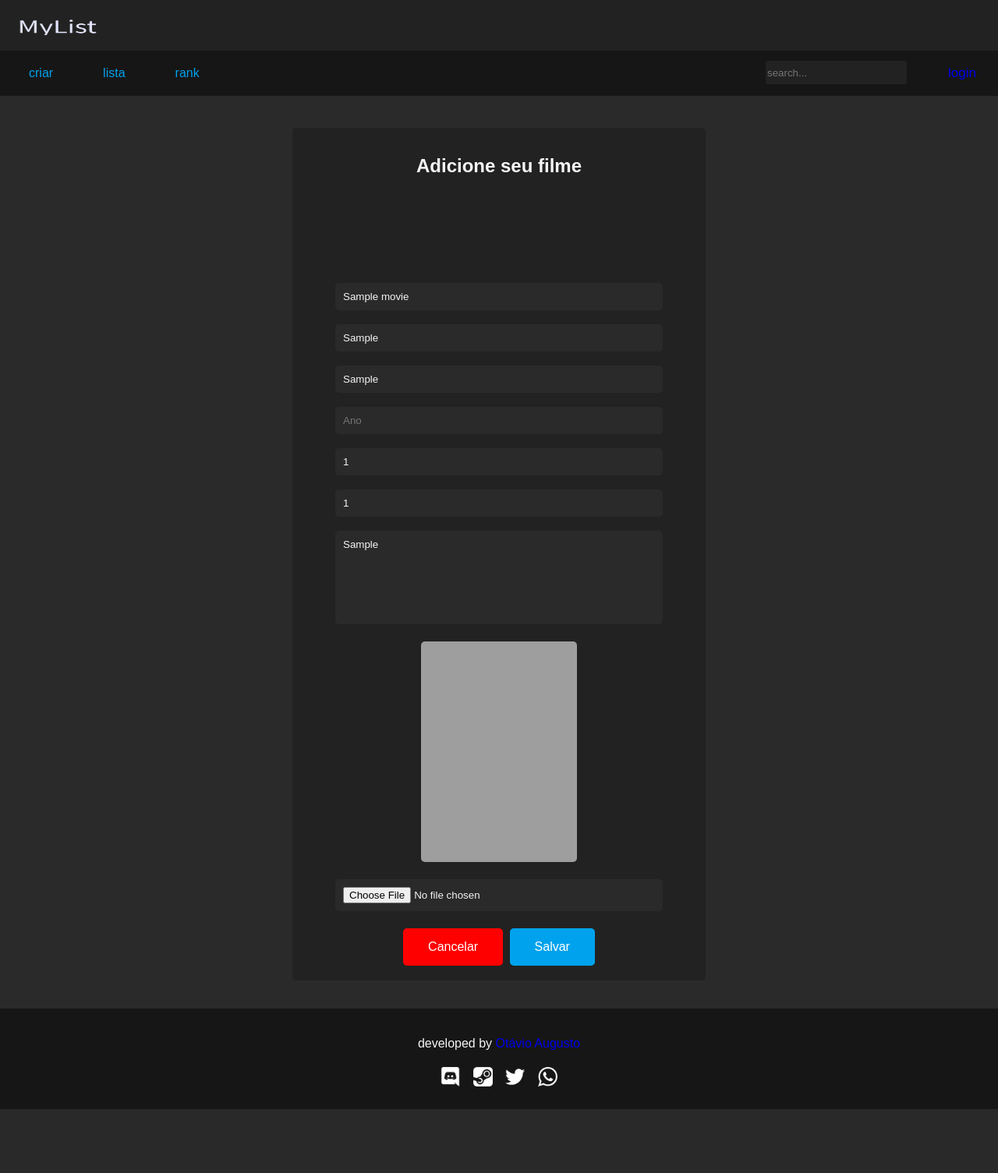
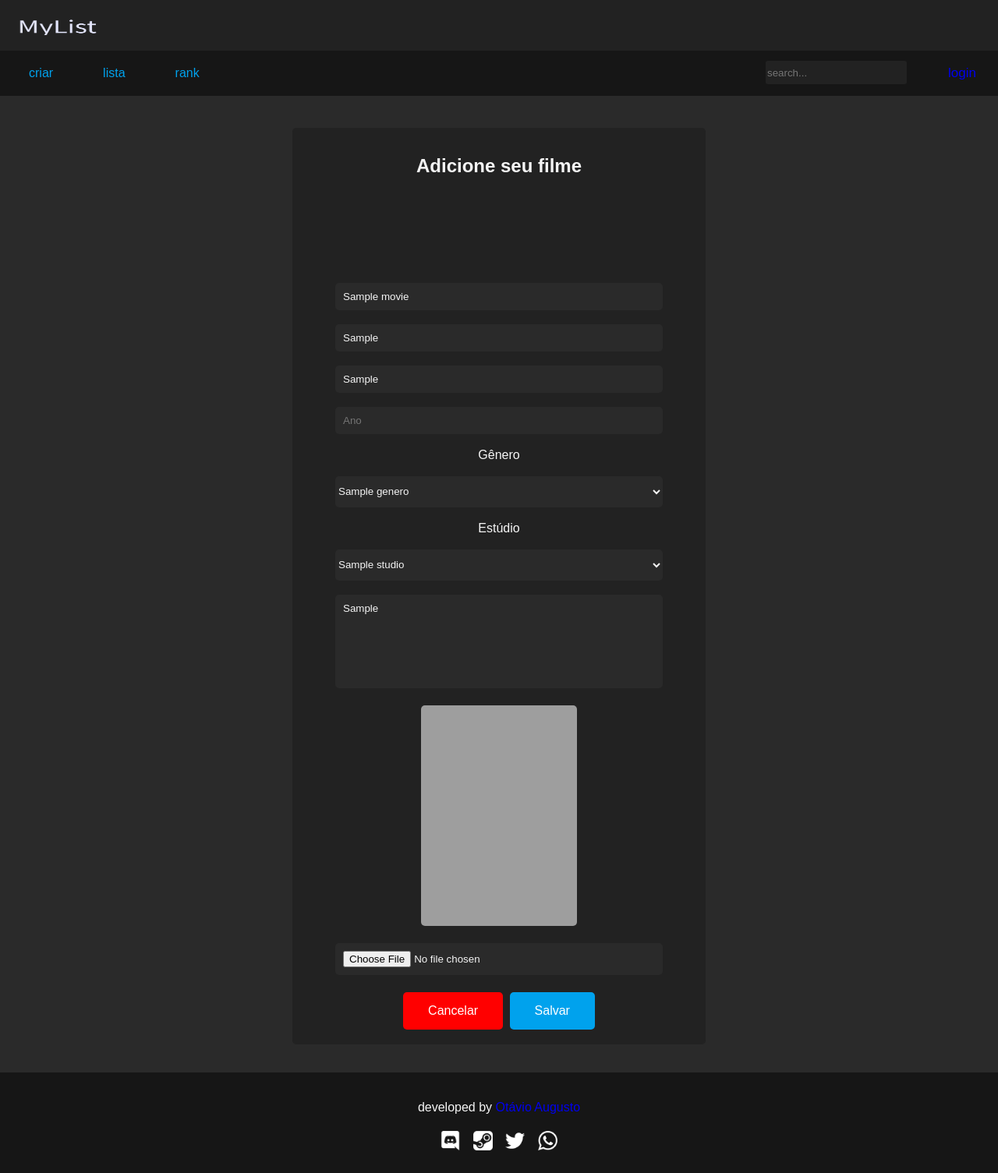
Before and after one commit to Vattghern203/projeto_mylist, a Flask app: page /editar_filme/1 in a window 1280 px wide. Shown: the whole page at 78% size. Before the commit the page ends 1423 px from the top, so only its background shows below. Run offline with Flask 2, Linux system fonts and the light colour scheme; the visitor is signed in with stand-in values (Sample User, id 1); tables that the repository leaves empty or names only in its code hold one stand-in row (values such as "Sample post"); some libraries are stand-ins or nearby versions; grey boxes are pictures that could not be loaded.

Commit message:
Alterações no minha_lista e melhoramento dos edits/creates

```diff
--- a/main.py
+++ b/main.py
@@ -34,10 +34,11 @@ lista_serie_dao = SerieListDao(db)
 def index():
     lista = serie_dao.listar()
     listaf = filme_dao.listar_filmes()
-    if session['usuario_logado']:
+    if session:
         usuario = usuario_dao.busca_por_id(session['usuario_logado'])
+        minhas_series = lista_serie_dao.listar_minhas_series()
 
-        return render_template('index.html', series=lista, filmes=listaf, usuario=usuario)
+        return render_template('index.html', series=lista, filmes=listaf, usuario=usuario, minhas_series=minhas_series)
 
     return render_template('index.html', series=lista, filmes=listaf)
 
@@ -86,10 +87,10 @@ def atualizar():
     eps = request.form['eps']
     temps = request.form['temps']
     nota = request.form['nota']
+    ano = request.form['ano']
     sinopse = request.form['sinopse']
     estudio_id = request.form['studio']
     genero_id = request.form['genero']
-    ano = request.form['ano']
     id = request.form['id']
 
     serie = Serie(nome, eps, temps, sinopse, nota, ano, estudio_id, genero_id, None, None, id)
@@ -109,13 +110,13 @@ def atualizar_filme():
     nomef = request.form['nome-f']
     duracao = request.form['duracao']
     notaf = request.form['nota-f']
-    anof = request.form['ano-f']
     sinopsef = request.form['sinopse-f']
     studiof = request.form['studio-f']
     generof = request.form['genero-f']
+    anof = request.form['ano-f']
     id = request.form['id']
 
-    filme = Filme(nomef, duracao, sinopsef, notaf, anof, generof, studiof, id)
+    filme = Filme(nomef, duracao, sinopsef, notaf, studiof, generof, anof, None, None, id)
 
     arquivo = request.files['arquivo']
 
@@ -134,8 +135,8 @@ def criar():
     nome = request.form['nome']
     eps = request.form['eps']
     temps = request.form['temps']
+    sinopse = request.form['sinopse']
     nota = request.form['nota']
-    sinopse = request.form['sinopse']
     estudio_id = request.form['studio']
     genero_id = request.form['genero']
     ano = request.form['ano']
@@ -161,7 +162,7 @@ def criar_filme():
     studiof = request.form['studio-f']
     generof = request.form['genero-f']
 
-    filme = Filme(nomef, duracao, sinopsef, notaf, anof, generof, studiof)
+    filme = Filme(nomef, duracao, sinopsef, notaf, anof, generof, studiof, None, None)
 
     filme = filme_dao.salvar_filme(filme)
 
@@ -261,7 +262,9 @@ def editar_filme(id):
     if 'usuario_logado' not in session or session['usuario_logado'] == None:
         return redirect('/login?proxima=editar_filme')
     filme = filme_dao.busca_filme_por_id(id)
-    return render_template('editar_filme.html', filme=filme, capa_filme=f'capa_filme{id}.jpg')
+    lista = estudio_dao.listar_estudio()
+    lista_genero = genero_dao.listar_genero()
+    return render_template('editar_filme.html', filme=filme, capa_filme=f'capa_filme{id}.jpg', studios=lista, generos=lista_genero)
 
 
 # Info
@@ -275,6 +278,7 @@ def serie_perfil():
 def deletar(id):
     if 'usuario_logado' not in session or session['usuario_logado'] == None:
         return redirect('/login?proxima=index')
+    lista_serie_dao.desfavorita_serie_all(id)
     serie_dao.deletar(id)
     arquivo = f'capa_serie{id}.jpg'
     os.remove(os.path.join(app.config['UPLOAD_PATH'], arquivo))
@@ -350,6 +354,12 @@ def add_serie():
 
     return redirect ('/tabela')
 
+@app.route('/desfavorita_serie/<int:usuario_id>/<int:serie_id>')
+def desfavorita_serie(usuario_id, serie_id):
+    lista_serie_dao.desfavorita_serie_lista(usuario_id, serie_id)
+    return redirect(url_for('tabela'))
+
+
 # Main
 if __name__ == '__main__':
     app.run(debug=True)
--- a/models.py
+++ b/models.py
@@ -14,14 +14,16 @@ class Serie:
 
 
 class Filme:
-    def __init__(self, nome, duracao, sinopse, nota, ano, genero_id, estudio_id, id=None):
+    def __init__(self, nome, duracao, sinopse, nota, estudio_id,  genero_id, ano, estudio, genero, id=None):
         self._nome = nome
         self._duracao = duracao
         self._sinopse = sinopse
         self._nota = nota
+        self._estudio_id = estudio_id
+        self._genero_id = genero_id
         self._ano = ano
-        self._genero_id = genero_id
-        self._estudio_id = estudio_id
+        self._estudio = estudio
+        self._genero = genero
         self._id = id
 
 
--- a/static/form.css
+++ b/static/form.css
@@ -1,3 +1,7 @@
+*::selection {
+    background-color: #00A2ED;
+}
+
 main {
     padding: 15px;
     width: 500px;
@@ -24,8 +28,9 @@ form {
     width: 400px;
 }
 
-.form_create:active {
-    color: whitesmoke;
+.form_create:hover {
+    background-color: whitesmoke;
+    color: black;
 }
 
 .form_label {
@@ -43,16 +48,18 @@ form {
 }
 
 .form_select {
-    width: 410px;
+    width: 420px;
     height: 40px;
     border-radius: 5px;
+    border: none;
     text-decoration: none;
-    outline: #222222;
+    background-color: #2A2A2A;
+    color: whitesmoke;
 }
 
-.form_select:active {
-    text-decoration: none;
-    border-color: #222222
+.form_select:hover {
+    background-color: whitesmoke;
+    color: black;
 }
 
 .form_sinopse {
@@ -69,6 +76,11 @@ form {
     height: 100px;
     size-adjust: none;
     font-family: 'Source Sans Regular', sans-serif;
+}
+
+.form_sinopse:hover {
+    color: black;
+    background-color: whitesmoke;
 }
 
 .form-file {
--- a/static/style.css
+++ b/static/style.css
@@ -151,6 +151,10 @@ nav {
     font-size: 17px;
 }
 
+::-webkit-scrollbar-corner {
+    background-color: #302f2f;
+}
+
 @media screen and (max-width: 600px) {
     .topnav a, .topnav input[type=text] {
       float: none;
@@ -189,6 +193,11 @@ main {
 body {
     margin: 0;
 }
+
+a:visited {
+    color: #00A2ED;
+}
+
 
 .index-section {
     margin: 0;
@@ -323,3 +332,14 @@ textarea {
     height: auto;
     padding: 20px 24px;
 }
+
+.comentario {
+    background-color: #2A2A2A;
+    color: whitesmoke;
+
+}
+
+.comentario:hover{
+    background-color: whitesmoke;
+    color: black;
+}
--- a/static/table.css
+++ b/static/table.css
@@ -1,4 +1,9 @@
 @charset "UTF-8";
+
+table {
+    margin: auto;
+    padding: 10px 12px;
+}
 
 #works {
     border-collapse: collapse;
--- a/templates/editar_filme.html
+++ b/templates/editar_filme.html
@@ -17,8 +17,27 @@
                 <input class="form_create" type="text" placeholder="Duração" name="duracao" id="duracao" value="{{filme._duracao}}"><br><br>
                 <input class="form_create" type="text" placeholder="Nota" name="nota-f" id="nota-f" value="{{filme._nota}}"><br><br>
                 <input class="form_create" type="number" placeholder="Ano" name="ano-f" id="ano-f" value="{{filme._ano}}"><br><br>
-                <input class="form_create" type="number" placeholder="Gênero" name="genero-f" id="genero-f" value="{{filme._genero_id}}"><br><br>
-                <input class="form_create" type="number" placeholder="Estúdio" name="studio-f" id="studio-f" value="{{filme._estudio_id}}"><br><br>
+                <label>Gênero <br><br></label>
+                <select class="form_select" name="genero-f" id="genero-f">
+                {% for genero in generos %}
+                    {% if filme._genero_id == genero._id %}
+                        <option value="{{genero._id}}" selected>{{genero._nome}}</option>
+                    {% else %}
+                        <option value="{{genero._id}}">{{genero._nome}}</option>
+                    {% endif %}
+                {% endfor %}
+
+                </select> <br><br>
+                <label>Estúdio <br><br> </label>
+                <select class="form_select" name="studio-f" id="studio-f">
+                {% for studio in studios %}
+                    {% if filme._estudio_id == studio._id %}
+                        <option value="{{studio._id}}" selected>{{studio._nome}}</option>
+                    {% else %}
+                        <option value="{{studio._id}}">{{studio._nome}}</option>
+                    {% endif %}
+                {% endfor %}
+                </select> <br> <br>
                 <textarea class="form_sinopse" name="sinopse-f" id="sinopse-f" cols="30" rows="5">{{ filme._sinopse }}</textarea> <br><br>
                 <img class="cover-form" src="{{url_for('imagem', nome_arquivo=capa_filme)}}" alt=""><br><br>
                 <input class="form_create" type="file" name="arquivo" id="arquivo" accept=".jpg"><br><br>
--- a/templates/index.html
+++ b/templates/index.html
@@ -82,6 +82,11 @@
         <section id="minha-lista" class="index-section">
             <article>
                 <h2 class="section-title">minha lista</h2>
+                {% for minha_serie in minhas_series %}
+                    {% if minha_serie._usuario_id == usuario._id %}
+                    <a href="{{ url_for('serie_info', id=minha_serie._serie_id)}}"><img class="cover-form" src="{{url_for('imagem', nome_arquivo='capa_serie{}.jpg'.format(minha_serie._serie_id))}}" alt=""></a>
+                    {% endif %}
+                {% endfor %}
             </article>
         </section>
 
```
Also changed, not shown: dao.py (+28 -13 lines), templates/criar.html (+8 -8 lines), templates/serie_info.html (+10 -9 lines).
